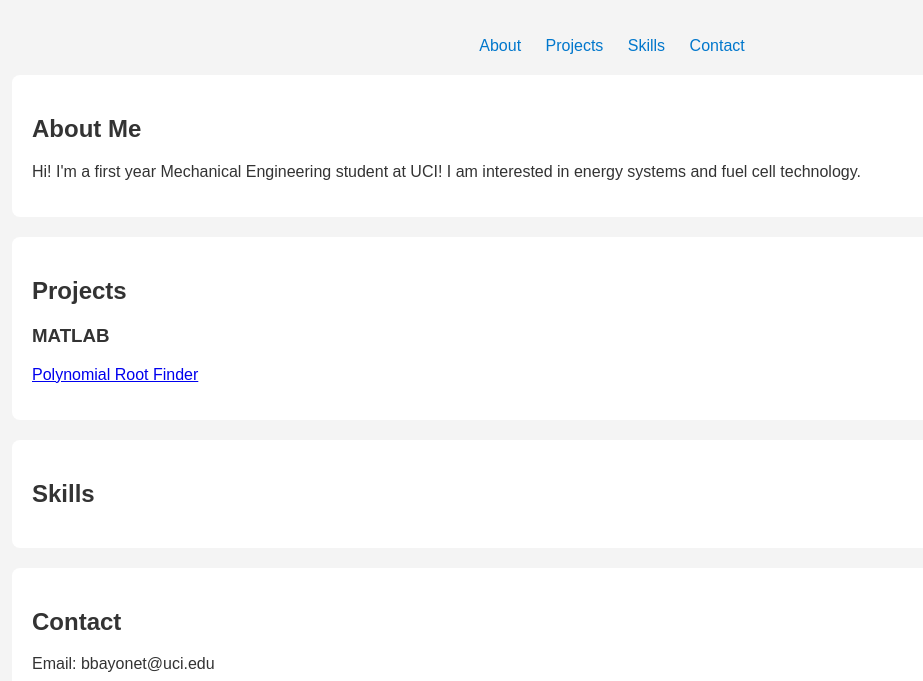
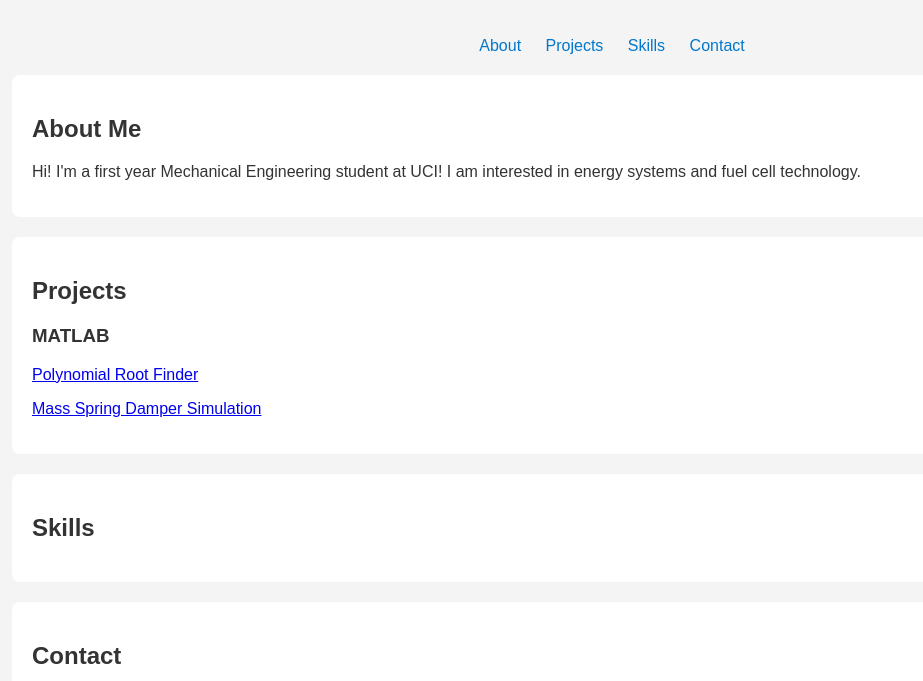
Before and after one commit to BryceBayoneta/Bryce-Bayoneta-Portfolio, a plain HTML site: page index.html in a window 1280 px wide. Shown: the part 119-800 px from the top of the page, without its empty margins (28-951 px from the left). Drawn offline with Linux system fonts and the light colour scheme.

Commit message:
Update index.html

```diff
--- a/index.html
+++ b/index.html
@@ -29,6 +29,7 @@
     <h3>MATLAB</h3>
     <div class="project">
       <p><a href="https://github.com/BryceBayoneta/rootFinder" target="_blank">Polynomial Root Finder</a></p>
+      <p><a href="https://github.com/BryceBayoneta/Mass_Spring_Damper_Simulation/tree/main" target="_blank">Mass Spring Damper Simulation</a></p>
     </div>
 
   </section>
```
